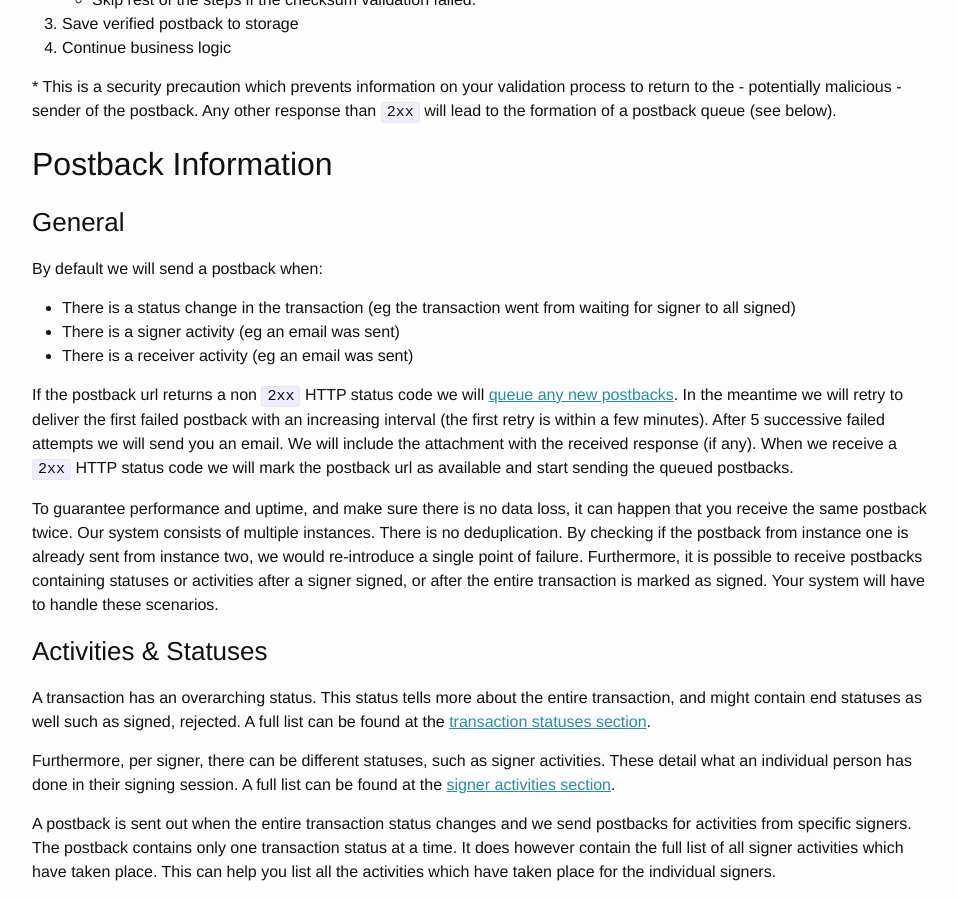
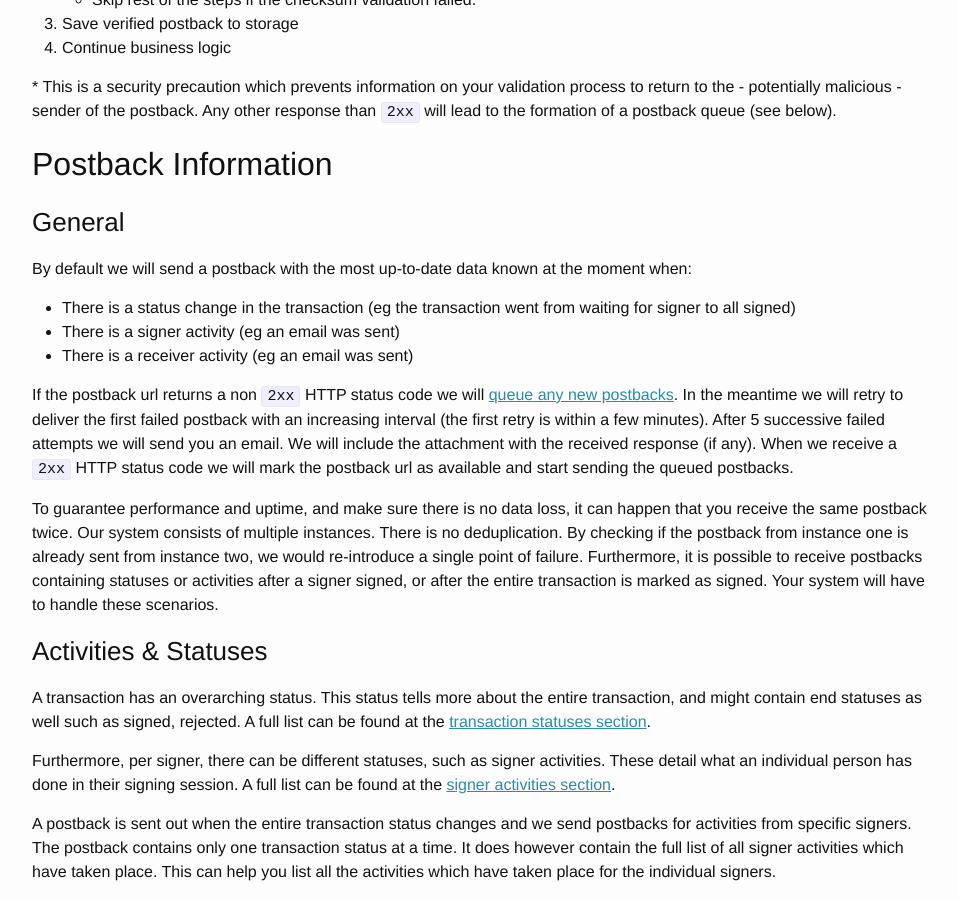
Before and after one commit to markohantula/evidos.github.io, a Jekyll site: the page built from postback.md, in a window 1280 px wide and 900 px high, scrolled down 476 px. Shown: the whole window, without its empty margins (158-1116 px from the left). Built offline with Jekyll 4.4.1, drawn with Linux system fonts in a browser that asks for light colours.

Commit message:
Document a postback will contain the most recent data
Rephrased to avoid the suggestion that we will sent a postback with only the data appended for a certain activity while we will actually sent a full json with all the data already known to us. For example adding an activity can (and will) also include data for activities which were added immediatly after the current activity.

```diff
--- a/postback.md
+++ b/postback.md
@@ -25,7 +25,8 @@ Any other response than `2xx` will lead to the formation of a postback queue (se
 
 ## Postback Information
 ### General
-By default we will send a postback when:
+
+By default we will send a postback with the most up-to-date data known at the moment when:
 
 *   There is a status change in the transaction (eg the transaction went from waiting for signer to all signed)
 *   There is a signer activity (eg an email was sent)
```
